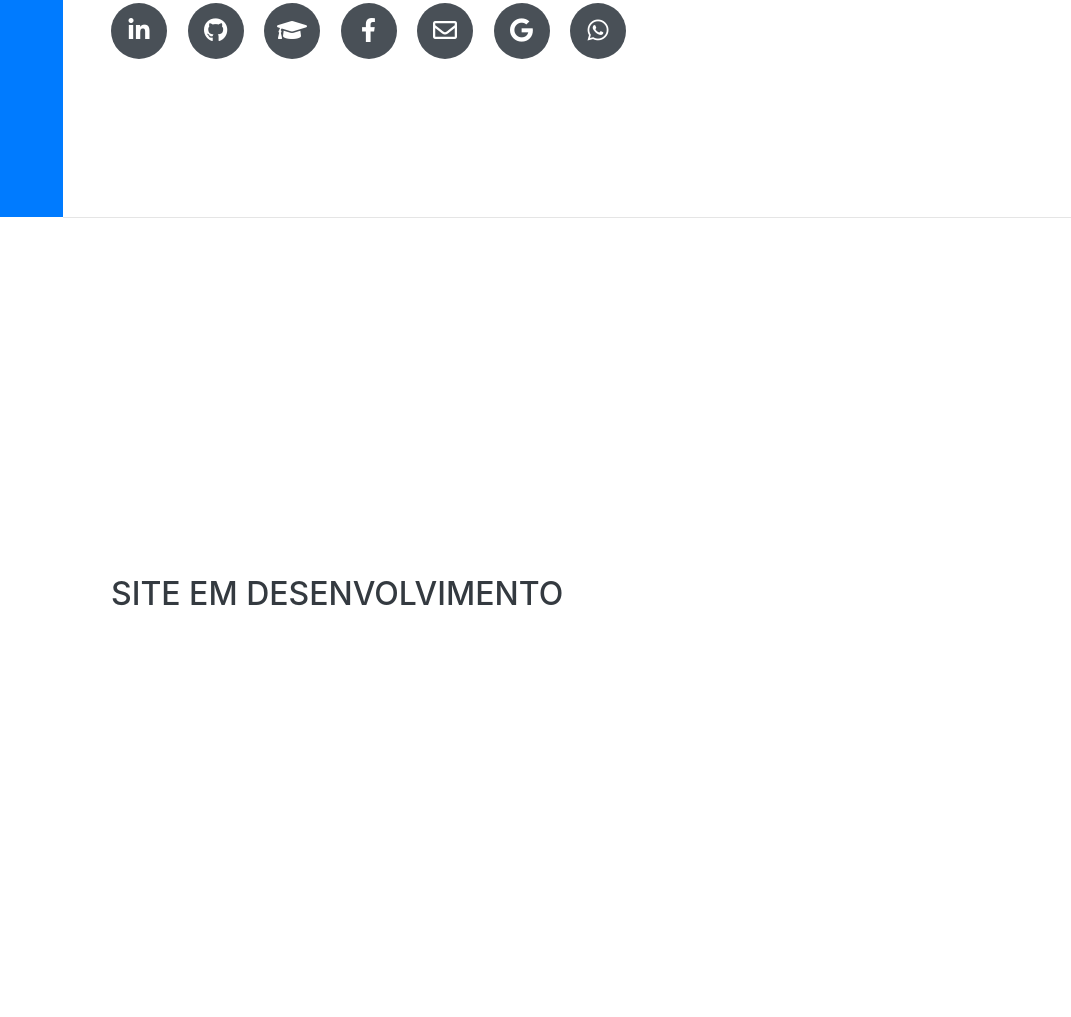
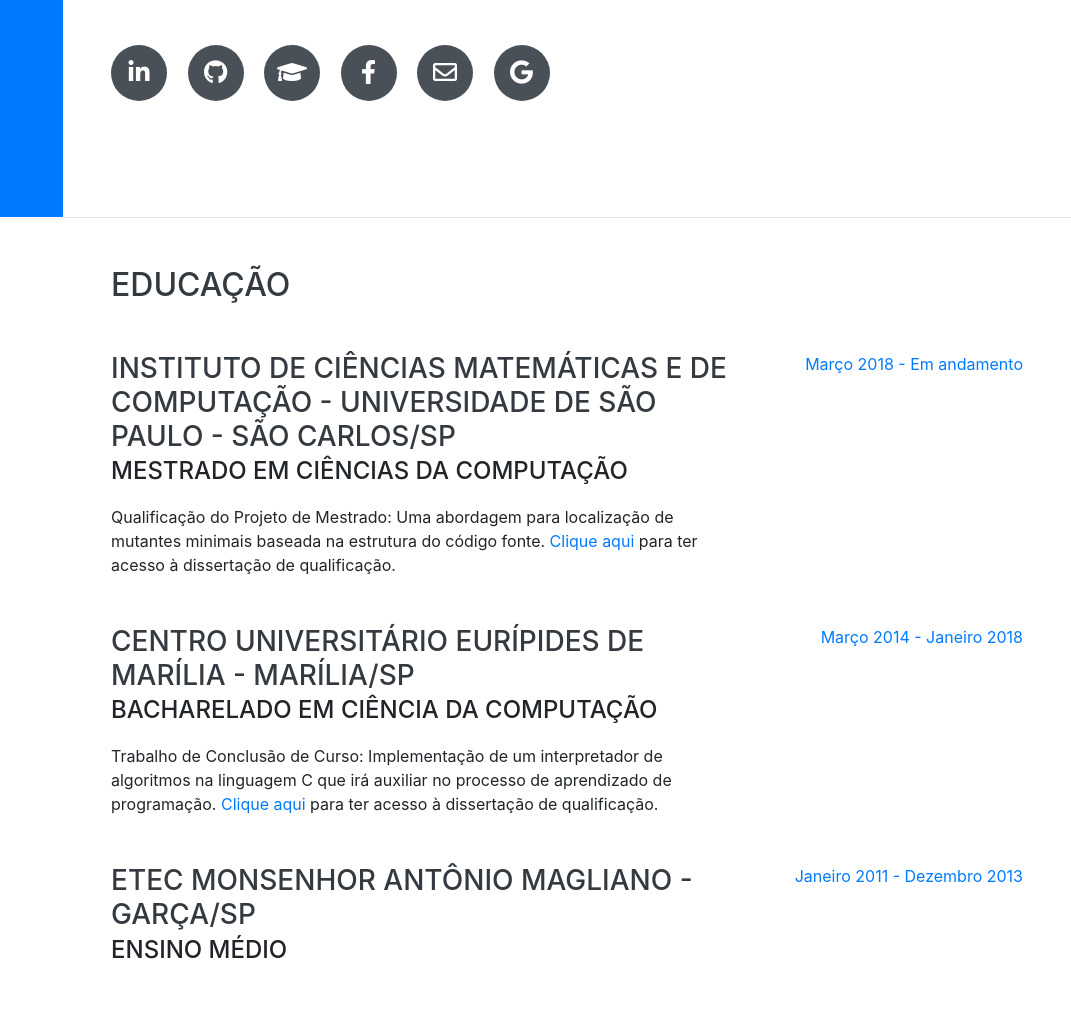
Before and after one commit to claudineibjr/ClaudineiBJr.github.io, a website with bundled scripts: page index.html in a window 1280 px wide. Shown: the part 583-1600 px from the top of the page, without its empty margins (209-1280 px from the left). Built offline with nearby package versions, Linux system fonts and the light colour scheme; a web font is replaced by a local one.

Commit message:
Atualização página educação

```diff
--- a/index.html
+++ b/index.html
@@ -40,11 +40,11 @@
 					<li class="nav-item">
 						<a class="nav-link js-scroll-trigger" href="#about">Sobre</a>
 					</li>
-					<!--
+
 					<li class="nav-item">
 						<a class="nav-link js-scroll-trigger" href="#education">Educação</a>
 					</li>
-
+					<!--
 					<li class="nav-item">
 						<a class="nav-link js-scroll-trigger" href="#experience">Experiência</a>
 					</li>
@@ -69,9 +69,9 @@
 					<h1 class="mb-0">Claudinei
 						<span class="text-primary">Brito Junior</span>
 					</h1>
-					<!--<div class="subheading mb-5">3542 Berry Street · Cheyenne Wells, CO 80810 · (317) 585-8468 ·
-						<a href="mailto:name@email.com">name@email.com</a>
-						</div> -->
+
+					<div class="subheading mb-5">	<a href="claudineibjr@hotmail.com">claudineibjr@hotmail.com</a>
+					</div>
 
 					<p class="lead mb-5">
 						Desenvolve pesquisas na área de <b>Engenharia de Software</b>, com foco em <b>Teste de Software</b>, trabalhando atualmente com o critério <b>Teste de Mutação</b>, visando reduzir o custo de aplicação do critério através da aplicação de <b>Aprendizado de Máquina</b>.
@@ -100,8 +100,6 @@
 						<a href="mailto:claudineibjr@gmail.com">
 							<i class="fab fa-google"></i>	</a>
 
-						<a href="https://api.whatsapp.com/send?phone=5514981914826&text=Olá,%20Claudinei!">
-							<i class="fab fa-whatsapp"></i>	</a>
 					</div>
 
 				</div>
@@ -111,39 +109,53 @@
 
 			<section class="resume-section p-3 p-lg-5 d-flex align-items-center" id="education">
 					<div class="w-100">
-					<h2 class="mb-5">Site em desenvolvimento</h2>
-				</div>
-			</section>
+						<h2 class="mb-5">Educação</h2>
 
-			<!--
-			<section class="resume-section p-3 p-lg-5 d-flex align-items-center" id="education">
-					<div class="w-100">
-						<h2 class="mb-5">Educação</h2>
 						<div class="resume-item d-flex flex-column flex-md-row justify-content-between mb-5">
 							<div class="resume-content">
-								<h3 class="mb-0">University of Colorado Boulder</h3>
-								<div class="subheading mb-3">Bachelor of Science</div>
-								<div>Computer Science - Web Development Track</div>
-								<p>GPA: 3.23</p>
+								<h3 class="mb-0">Instituto de Ciências Matemáticas e de Computação - Universidade de São Paulo - São Carlos/SP</h3>
+								<div class="subheading mb-3">Mestrado em Ciências da Computação</div>
+								<div>
+									Qualificação do Projeto de Mestrado: Uma abordagem para localização de mutantes minimais baseada na estrutura do código fonte. <a href='https://github.com/claudineibjr/claudineibjr.github.io/blob/master/resources/Uma%20abordagem%20para%20localizacao%20de%20mutantes%20minimais%20baseada%20na%20estrutura%20do%20c%C3%B3digo%20fonte.pdf'>Clique aqui</a> para ter acesso à dissertação de qualificação.
+								</div>
 							</div>
 							<div class="resume-date text-md-right">
-								<span class="text-primary">August 2006 - May 2010</span>
+								<span class="text-primary">Março 2018 - Em andamento</span>
 							</div>
 						</div>
+
+						<div class="resume-item d-flex flex-column flex-md-row justify-content-between mb-5">
+							<div class="resume-content">
+								<h3 class="mb-0">Centro Universitário Eurípides de Marília - Marília/SP</h3>
+								<div class="subheading mb-3">Bacharelado em Ciência da Computação</div>
+								<div>Trabalho de Conclusão de Curso: Implementação de um interpretador de algoritmos na linguagem C que irá auxiliar no processo de aprendizado de programação. <a href='https://github.com/claudineibjr/claudineibjr.github.io/blob/master/resources/Implementacao%20de%20um%20interpretador%20de%20algoritmos%20na%20linguagem%20C%20que%20ira%20auxiliar%20no%20processo%20de%20aprendizado%20de%20programacao.pdf'>Clique aqui</a> para ter acesso à dissertação de qualificação.</div>
+							</div>
+							<div class="resume-date text-md-right">
+								<span class="text-primary">Março 2014 - Janeiro 2018</span>
+							</div>
+						</div>
+
 						<div class="resume-item d-flex flex-column flex-md-row justify-content-between">
 							<div class="resume-content">
-								<h3 class="mb-0">James Buchanan High School</h3>
-								<div class="subheading mb-3">Technology Magnet Program</div>
-								<p>GPA: 3.56</p>
+								<h3 class="mb-0">ETEC Monsenhor Antônio Magliano - Garça/SP</h3>
+								<div class="subheading mb-3">Ensino Médio</div>
 							</div>
 							<div class="resume-date text-md-right">
-								<span class="text-primary">August 2002 - May 2006</span>
+								<span class="text-primary">Janeiro 2011 - Dezembro 2013</span>
 							</div>
 						</div>
 					</div>
 			</section>
 
 			<hr class="m-0">
+
+			<section class="resume-section p-3 p-lg-5 d-flex align-items-center">
+				<div class="w-100">
+					<h2 class="mb-5">Site em desenvolvimento</h2>
+				</div>
+			</section>
+
+			<!--
 
 			<section class="resume-section p-3 p-lg-5 d-flex justify-content-center" id="experience">
 				<div class="w-100">
@@ -306,8 +318,10 @@
 		<!-- Bootstrap core JavaScript -->
 		<script src="vendor/jquery/jquery.min.js"></script>
 		<script src="vendor/bootstrap/js/bootstrap.bundle.min.js"></script>
+
 		<!-- Plugin JavaScript -->
 		<script src="vendor/jquery-easing/jquery.easing.min.js"></script>
+
 		<!-- Custom scripts for this template -->
 		<script src="js/resume.min.js"></script>
 
```
Also changed, not shown: 2 other files. Lines whose indentation alone changed are shown as unchanged.
